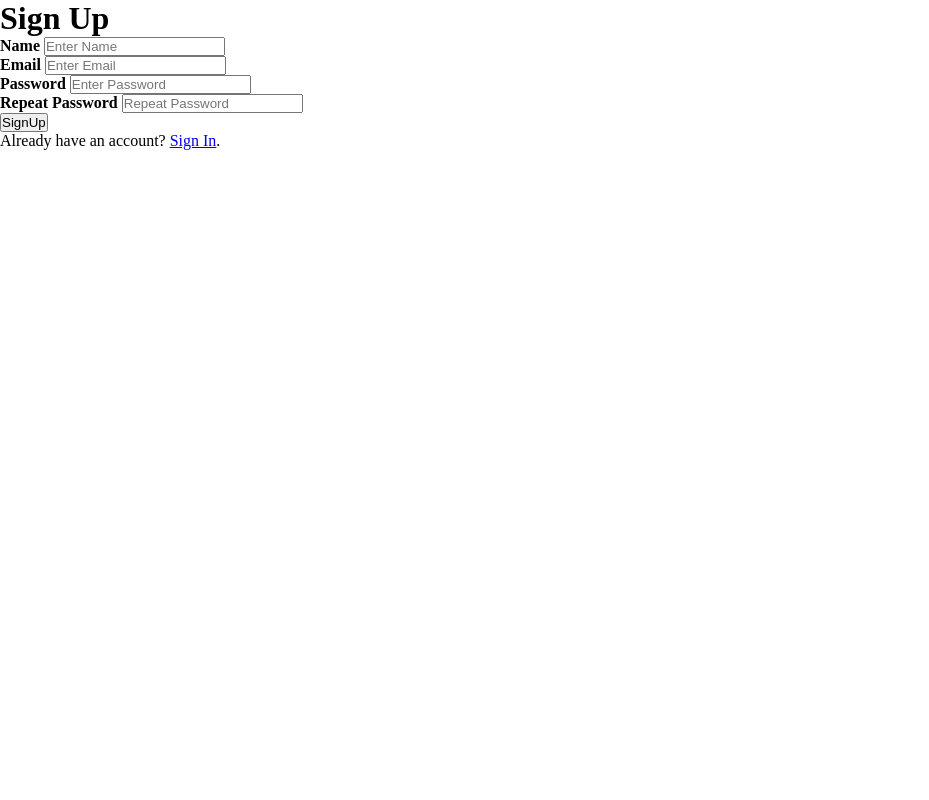
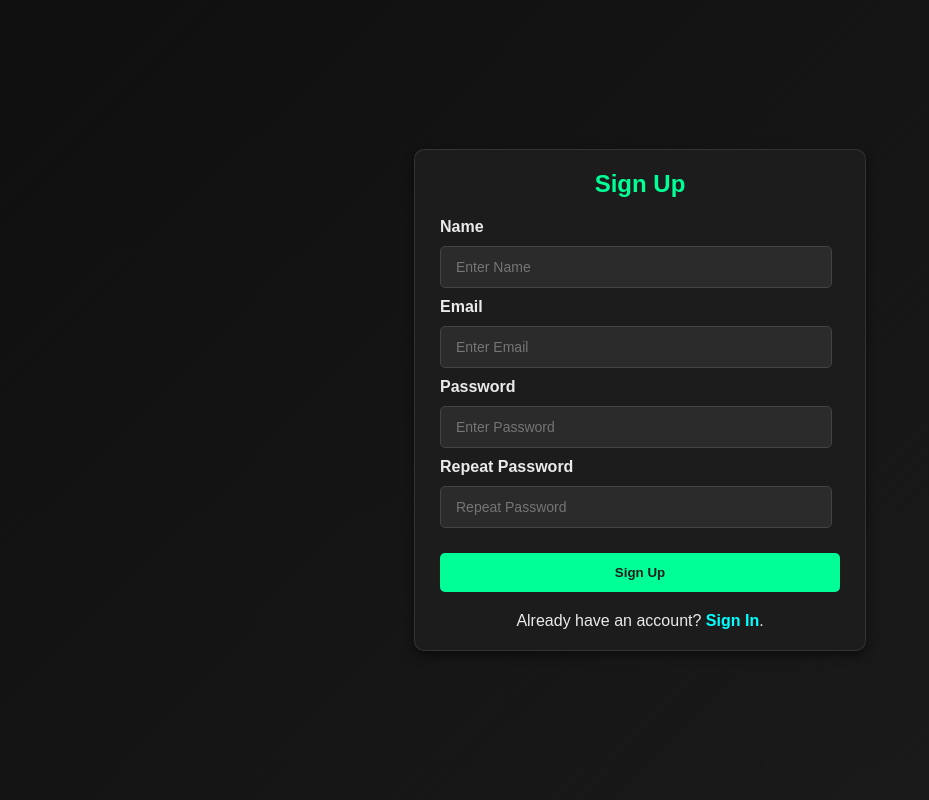
Before and after one commit to S7-Shadow/S7-HackSprint, a Flask app: template templates/SignUp.html in a window 1280 px wide. Shown: the whole page, without its empty margins (0-929 px from the left). Run offline with Flask 3, Linux system fonts and the light colour scheme; the template is opened without the code that fills it, so the values that code supplies are empty.

Commit message:
Finished Structure and Designing of SignUp and SignIn

```diff
--- a/static/SignUp.css
+++ b/static/SignUp.css
@@ -1,5 +1,94 @@
-*{
+/* General Body Styling */
+body {
+    font-family: 'Arial', sans-serif;
     margin: 0;
     padding: 0;
+    background: linear-gradient(135deg, #0f0f0f, #1c1c1c);
+    color: #eaeaea;
+    display: flex;
+    justify-content: center;
+    align-items: center;
+    height: 100vh;
     box-sizing: border-box;
 }
+
+/* Form Container */
+.form-container {
+    max-width: 400px;
+    width: 100%;
+    padding: 20px 25px;
+    background: #1c1c1c;
+    border-radius: 10px;
+    box-shadow: 0 4px 10px rgba(0, 0, 0, 0.5);
+    border: 1px solid rgba(255, 255, 255, 0.1);
+}
+
+h1 {
+    text-align: center;
+    font-size: 24px;
+    color: #00FF96;
+    margin-bottom: 20px;
+}
+
+/* Input Fields */
+input[type="text"], input[type="email"], input[type="password"] {
+    width: 90%;
+    padding: 12px 15px;
+    margin: 10px 0;
+    border: 1px solid #444;
+    border-radius: 5px;
+    background: #2b2b2b;
+    color: #eaeaea;
+    font-size: 14px;
+    transition: border-color 0.3s ease, background-color 0.3s ease;
+}
+
+input[type="text"]:focus, input[type="email"]:focus, input[type="password"]:focus {
+    border-color: #00FF96;
+    background-color: #333;
+}
+
+/* Button Styling */
+.SignUpButton {
+    width: 100%;
+    padding: 12px;
+    margin-top: 15px;
+    background-color: #00FF96;
+    color: #1c1c1c;
+    font-weight: bold;
+    border: none;
+    border-radius: 5px;
+    cursor: pointer;
+    transition: background-color 0.3s ease, transform 0.2s ease;
+}
+
+.SignUpButton:hover {
+    background-color: #00d884;
+    transform: translateY(-2px);
+}
+
+/* Sign-In Link */
+.container.signin {
+    text-align: center;
+    margin-top: 20px;
+}
+
+.container.signin a {
+    color: #00FFFF;
+    text-decoration: none;
+    font-weight: bold;
+    transition: color 0.3s ease;
+}
+
+.container.signin a:hover {
+    color: #00FF96;
+}
+
+/* Error Message */
+#errorMessage {
+    text-align: center;
+    font-size: 14px;
+    color: red;
+    margin-top: 10px;
+    display: none;
+}
--- a/templates/SignUp.html
+++ b/templates/SignUp.html
@@ -1,49 +1,59 @@
 {%extends "base.html" %}
+
 
 {%block head%}
 <link rel= "stylesheet" href="{{url_for('static', filename='SignUp.css')}}">
-<title>SignUp-EAN</title>
+<title>SignUp - EAN</title>
 {%endblock%}
+
 
 {%block content%}
 
-<div>
-    <div>
+<div class="form-container">
     <h1>Sign Up</h1>
-    </div>
-
-    <div>
-        <form action="">
-
+    <form action="" method="POST" id="signUpForm">
         <div>
             <label for="Name"><b>Name</b></label>
-                <input type="text" id="Name" name="Name" placeholder="Enter Name" required>
+            <input type="text" id="Name" name="Name" placeholder="Enter Name" required aria-label="Name">
         </div>
 
         <div>
             <label for="Email"><b>Email</b></label>
-                <input type="text" id="Email" name="Email" placeholder="Enter Email" required>
+            <input type="email" id="Email" name="Email" placeholder="Enter Email" required aria-label="Email">
         </div>
 
         <div>
             <label for="Password"><b>Password</b></label>
-                <input type="password" id="Password" name="Password" placeholder="Enter Password" required>
+            <input type="password" id="Password" name="Password" placeholder="Enter Password" required aria-label="Password">
         </div>
 
         <div>
             <label for="RepeatPassword"><b>Repeat Password</b></label>
-                <input type="password" id="RepeatPassword" name="RepeatPassword" placeholder="Repeat Password" required>
+            <input type="password" id="RepeatPassword" name="RepeatPassword" placeholder="Repeat Password" required aria-label="Repeat Password">
         </div>
 
-            </div>
-                <button type="submit" class="SignUpButton">SignUp</button>
-            </div>
+        <div id="errorMessage">Passwords do not match!</div>
 
+        <button type="submit" class="SignUpButton">Sign Up</button>
+    </form>
     <div class="container signin">
         <p>Already have an account? <a href="{{url_for('SignIn')}}">Sign In</a>.</p>
     </div>
-        </form>
-    </div>
 </div>
 
+<script>
+    document.getElementById('signUpForm').addEventListener('submit', function(event) {
+        const password = document.getElementById('Password').value;
+        const repeatPassword = document.getElementById('RepeatPassword').value;
+        const errorMessage = document.getElementById('errorMessage');
+
+        if (password !== repeatPassword) {
+            event.preventDefault();
+            errorMessage.style.display = 'block';
+        } else {
+            errorMessage.style.display = 'none';
+        }
+    });
+</script>
+
 {%endblock%}
```
Also changed, not shown: static/SignIn.css (+81 -1 lines), templates/SignIn.html (+23 -3 lines). Lines whose indentation alone changed are shown as unchanged.
